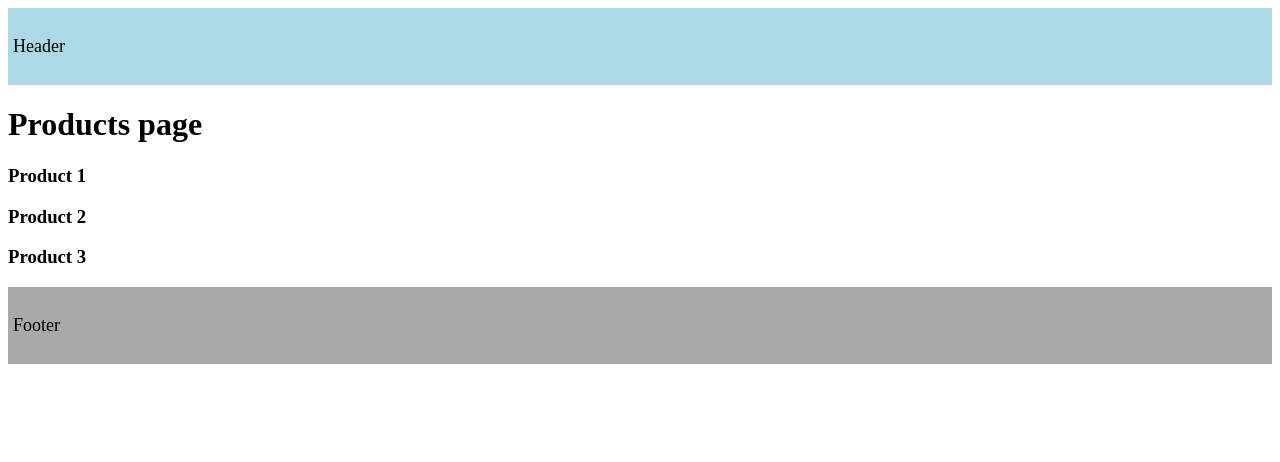
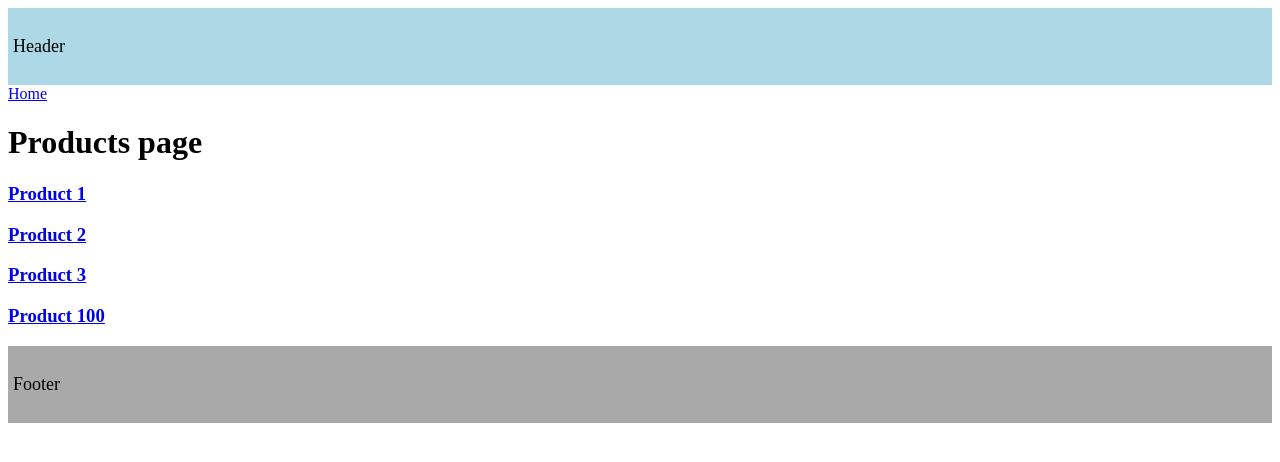
Before and after one commit to akashdeep023/Next-Coding, a Next.js app in the folder 02_routing/: page /products in a window 1280 px wide. Shown: the top 462 px of the page. Built offline with nearby package versions, Linux system fonts and the light colour scheme.

Commit message:
Navigate Link tag && replace attribute

```diff
--- a/02_routing/src/app/products/[productId]/page.tsx
+++ b/02_routing/src/app/products/[productId]/page.tsx
@@ -30,5 +30,5 @@
 export default function ProductDetails(
     { params }: Props // {params: { productId: string }};
 ) {
-    return <h1>Products {params.productId} page</h1>;
+    return <h1>Product {params.productId} page</h1>;
 }
--- a/02_routing/src/app/products/page.tsx
+++ b/02_routing/src/app/products/page.tsx
@@ -1,11 +1,28 @@
+import Link from "next/link";
+
 // Products page (route -> '/products')
 export default function Products() {
+    const productId = 100;
     return (
         <div>
+            <Link href="/">Home</Link>
             <h1>Products page</h1>
-            <h3>Product 1</h3>
-            <h3>Product 2</h3>
-            <h3>Product 3</h3>
+            <h3>
+                <Link href="products/1">Product 1</Link>
+            </h3>
+            <h3>
+                <Link href="products/2">Product 2</Link>
+            </h3>
+            <h3>
+                <Link href="products/3" replace>
+                    Product 3
+                </Link>
+            </h3>
+            <h3>
+                <Link href={`products/${productId}`}>
+                    Product {productId}
+                </Link>
+            </h3>
         </div>
     );
 }
```
Also changed, not shown: 02_routing/src/app/page.tsx (+12 -1 lines), 1 other file (tests, documents, lock files or other folders).
